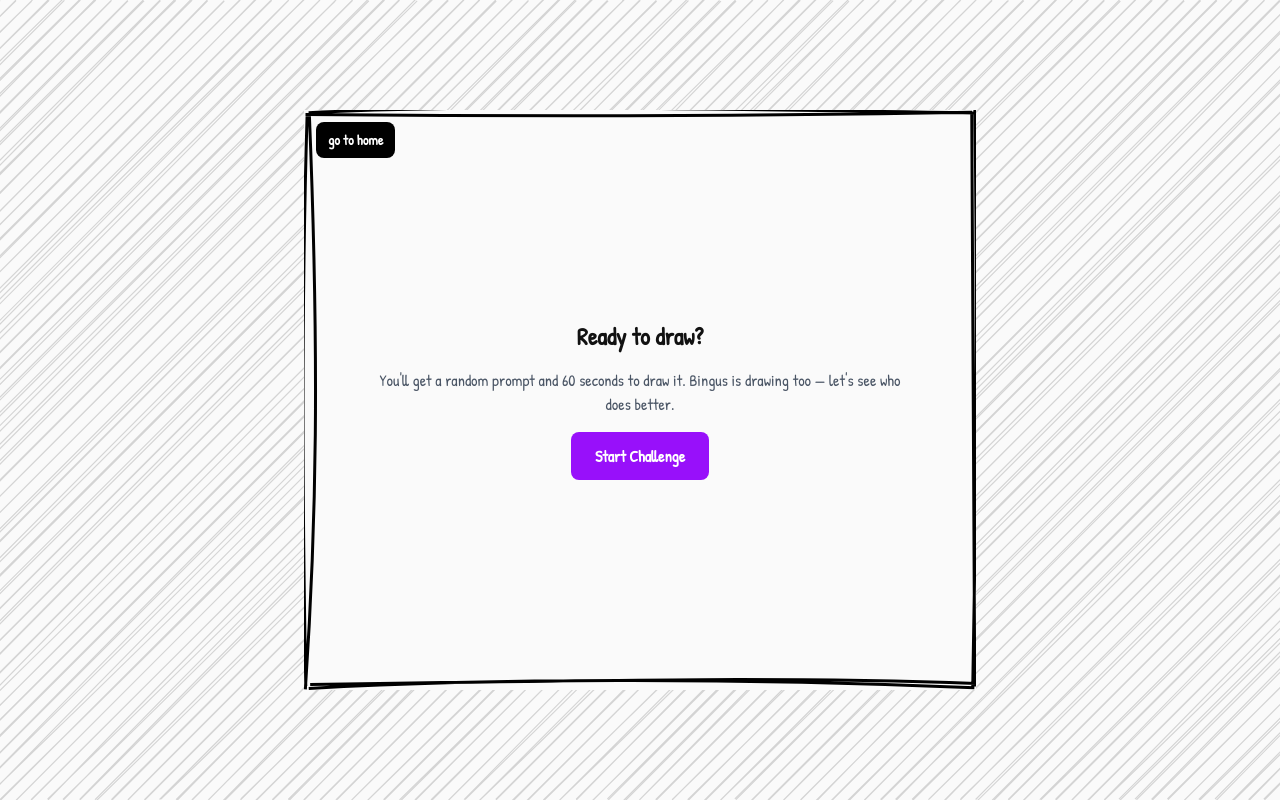
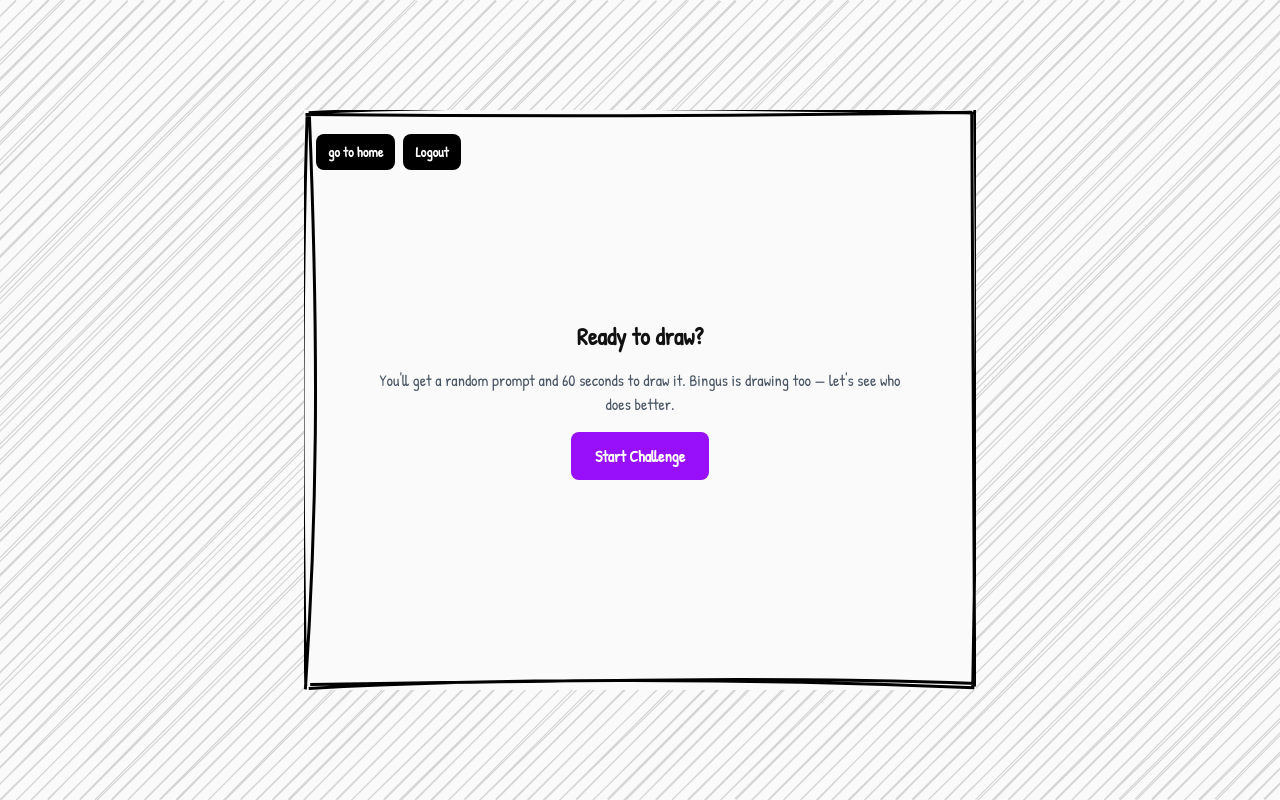
Before and after one commit to Laiba-Ahmad1/DrawWithBingus, a Next.js app: page /challenge in a window 1280 px wide. Built offline with nearby package versions, Linux system fonts and the light colour scheme.

Commit message:
added logout

```diff
--- /dev/null
+++ b/src/app/api/auth/logout/route.js
@@ -0,0 +1,10 @@
+import { NextResponse } from "next/server";
+export async function POST() {
+  const response = NextResponse.json({ message: "Logged out" });
+  response.cookies.set("token", "", {
+    httpOnly: true,
+    expires: new Date(0),
+    path: "/",
+  });
+  return response;
+}
--- a/src/app/challenge/page.js
+++ b/src/app/challenge/page.js
@@ -264,17 +264,31 @@
       console.error("Post failed:", err);
     }
   };
+  async function handleLogout() {
+    await fetch("/api/auth/logout", { method: "POST" });
+    router.push("/login");
+    router.refresh();
+  }
 
   // ── Render ─────────────────────────────────────────────────────────────
   if (phase === "ready") {
     return (
       <div className="flex flex-col items-center gap-4 p-8 text-center">
+        <div className="absolute top-6 left-3 flex gap-2">
         <Link
             href="/"
-            className="absolute top-3 left-3 shrink-0 rounded-lg bg-black px-3 py-2 text-sm font-semibold text-white hover:bg-white hover:text-black hover:border-2 hover:border-black"
+            className=" shrink-0 rounded-lg bg-black px-3 py-2 text-sm font-semibold text-white hover:bg-white hover:text-black hover:border-2 hover:border-black"
           >
             go to home
           </Link>
+          <Link
+          onClick={handleLogout}
+          className="shrink-0 rounded-lg bg-black px-3 py-2 text-sm font-semibold text-white hover:bg-white hover:text-black hover:border-2 hover:border-black"
+          href="/login"
+        >
+          Logout
+     </Link>
+     </div>
         <h2 className="text-2xl font-bold">Ready to draw?</h2>
         <p className="text-gray-600">
           You'll get a random prompt and {ROUND_SECONDS} seconds to draw it.
--- a/src/app/globals.css
+++ b/src/app/globals.css
@@ -20,6 +20,7 @@
 html,
 body {
   min-height: 100%;
+  background-color: white;
 }
 
 body {
--- a/src/app/page.js
+++ b/src/app/page.js
@@ -1,13 +1,14 @@
 import { getCurrentUser } from "@/lib/getCurrentuser";
 import { redirect } from "next/navigation";
 import Link from "next/link";
+
 
 export default async function Home() {
   const user = await getCurrentUser();
   if (!user) redirect("/login");
 
   return (
-    <main className="w-screen h-screen overflow-hidden bg-white flex flex-col">
+    <main className="w-screen  h-dvh  overflow-hidden bg-white flex flex-col">
       <div className="absolute w-screen h-screen flex items-center justify-center min-h-screen z-20 animate-pop-in">
         <img
           src="/VS.png"
@@ -64,6 +65,7 @@
         >
           Art Gallery
         </Link>
+
       </div>
     </main>
   );
```
